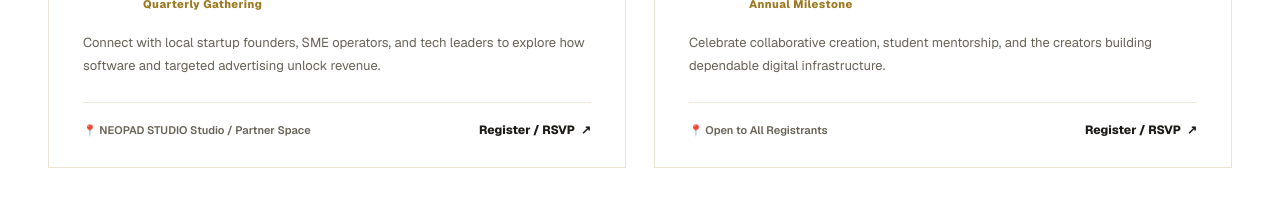
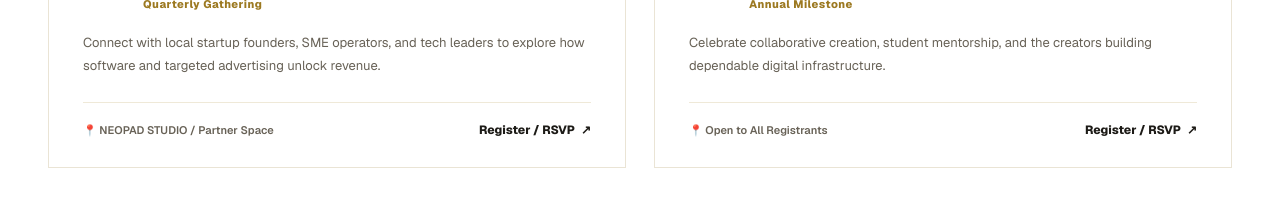
Before and after one commit to edmondchinyamu7/pelc-website, a Next.js app: page /event in a window 1280 px wide. Shown: the part 1540-1752 px from the top of the page. Built offline with nearby package versions, Linux system fonts and the light colour scheme.

Commit message:
Complete NEOPAD STUDIO descriptions and brand labels

```diff
--- a/app/event/page.js
+++ b/app/event/page.js
@@ -32,7 +32,7 @@ const events = [
     type: 'Founder Roundtable',
     date: 'Quarterly Gathering',
     description: 'Connect with local startup founders, SME operators, and tech leaders to explore how software and targeted advertising unlock revenue.',
-    location: 'NEOPAD STUDIO Studio / Partner Space',
+    location: 'NEOPAD STUDIO / Partner Space',
   },
   {
     number: '04',
```
